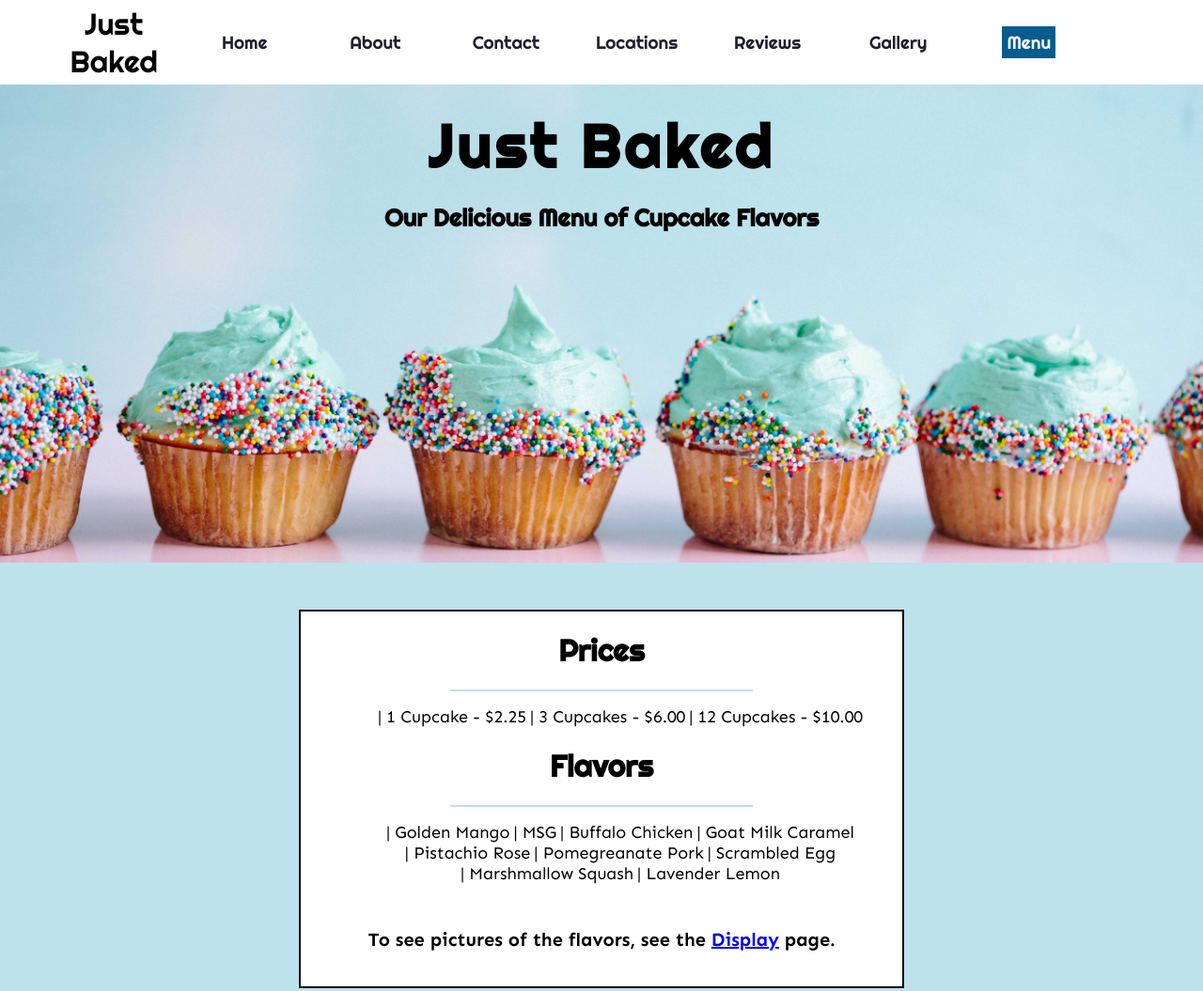
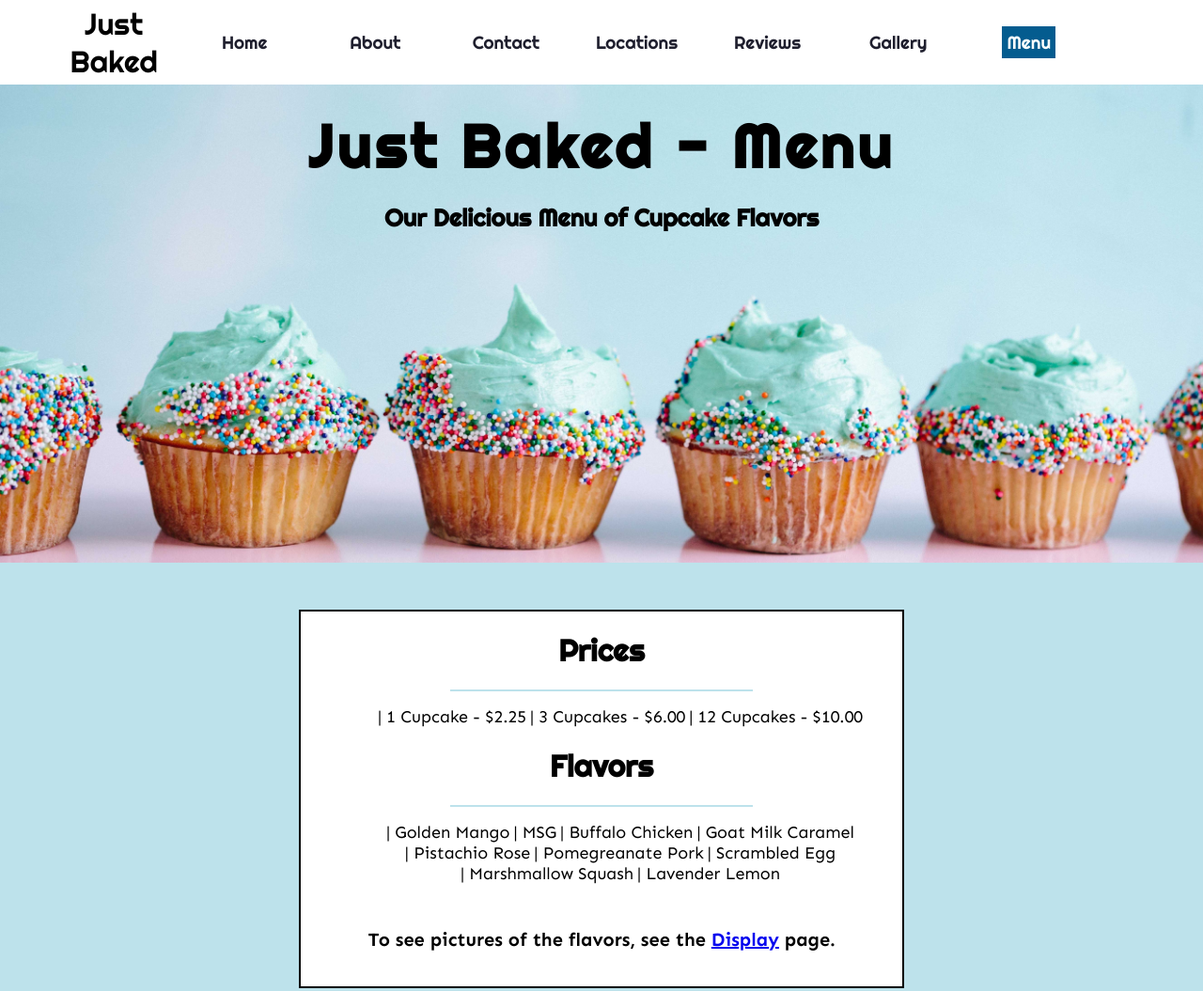
Before and after one commit to tinaking28/Midterm20Project, a plain HTML site: page menu.html in a window 1280 px wide. Shown: the top 1055 px of the page at 94% size. Drawn offline with Linux system fonts and the light colour scheme.

Commit message:
Update menu.html

```diff
--- a/menu.html
+++ b/menu.html
@@ -208,7 +208,7 @@
     </div>
 
     <div class="pic">
-        <h1 id="top">Just Baked</h1>
+        <h1 id="top">Just Baked - Menu</h1>
         <h2 id="bottom">Our Delicious Menu of Cupcake Flavors</h2>
     </div>
 
```
